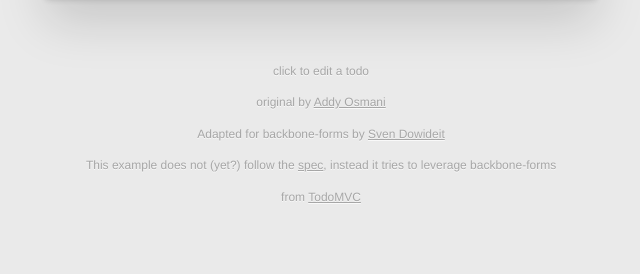
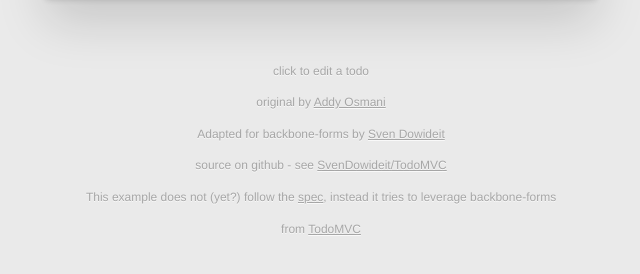
Before and after one commit to SvenDowideit/TodoMVC, a plain HTML site: page index.html in a window 1280 px wide. Shown: the part 210-484 px from the top of the page, without its empty margins (319-959 px from the left). Drawn offline with Linux system fonts and the light colour scheme; files that its build step writes are made by us from their sources.

Commit message:
add link to source

```diff
--- a/index.html
+++ b/index.html
@@ -43,6 +43,9 @@
             </p>
             <p>Adapted for backbone-forms by
                 <a href="https://github.com/SvenDowideit">Sven Dowideit</a>
+            </p>
+            <p>source on github - see
+                <a href="https://github.com/SvenDowideit/TodoMVC">SvenDowideit/TodoMVC</a>
             </p>
             <p>This example does not (yet?) follow the
                 <a href="https://github.com/addyosmani/todomvc/wiki/App-Specification">spec</a>, instead it tries to leverage backbone-forms</p>
```
